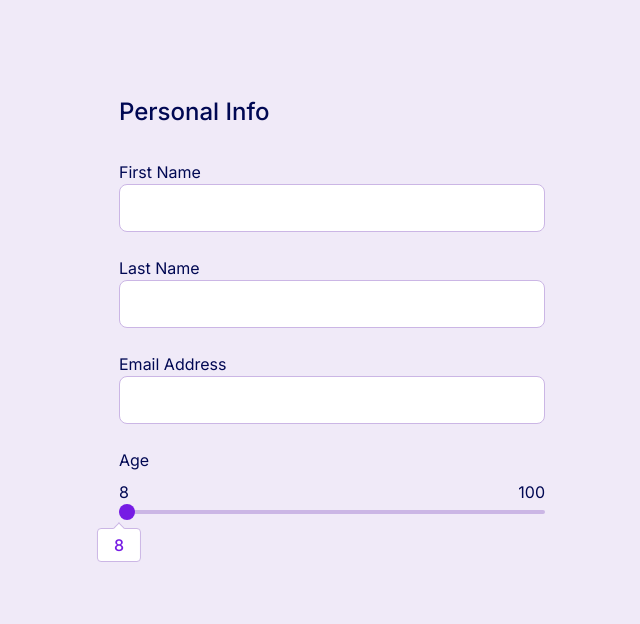
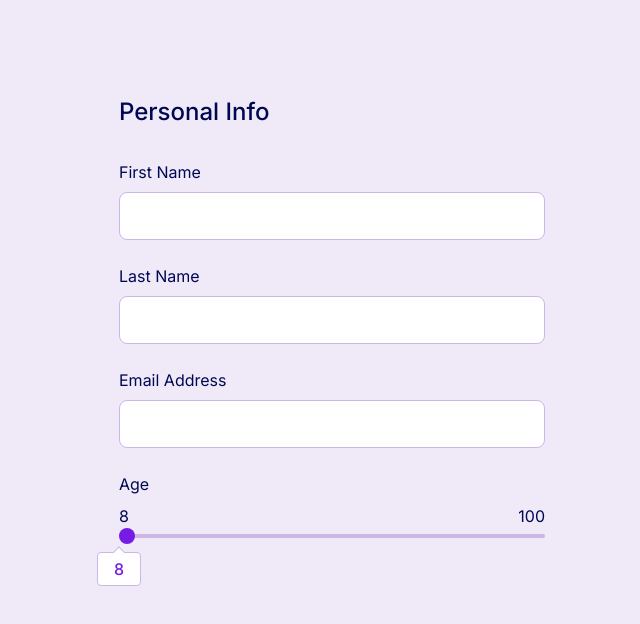
Before and after one commit to PawelObrzut/thinkForm, a React (Vite) app: page / in a window 1280 px wide. Shown: the top 624 px of the page, without its empty margins (308-948 px from the left). Built offline with nearby package versions, Linux system fonts and the light colour scheme.

Commit message:
corrects spacing between label and input

```diff
--- a/src/components/TextField.tsx
+++ b/src/components/TextField.tsx
@@ -46,7 +46,7 @@
 		<div>
 			<label
 				htmlFor={name}
-				className='font-normal text-base'
+				className='font-normal text-base block mb-2'
 			>
 				{label}
 			</label>
```
